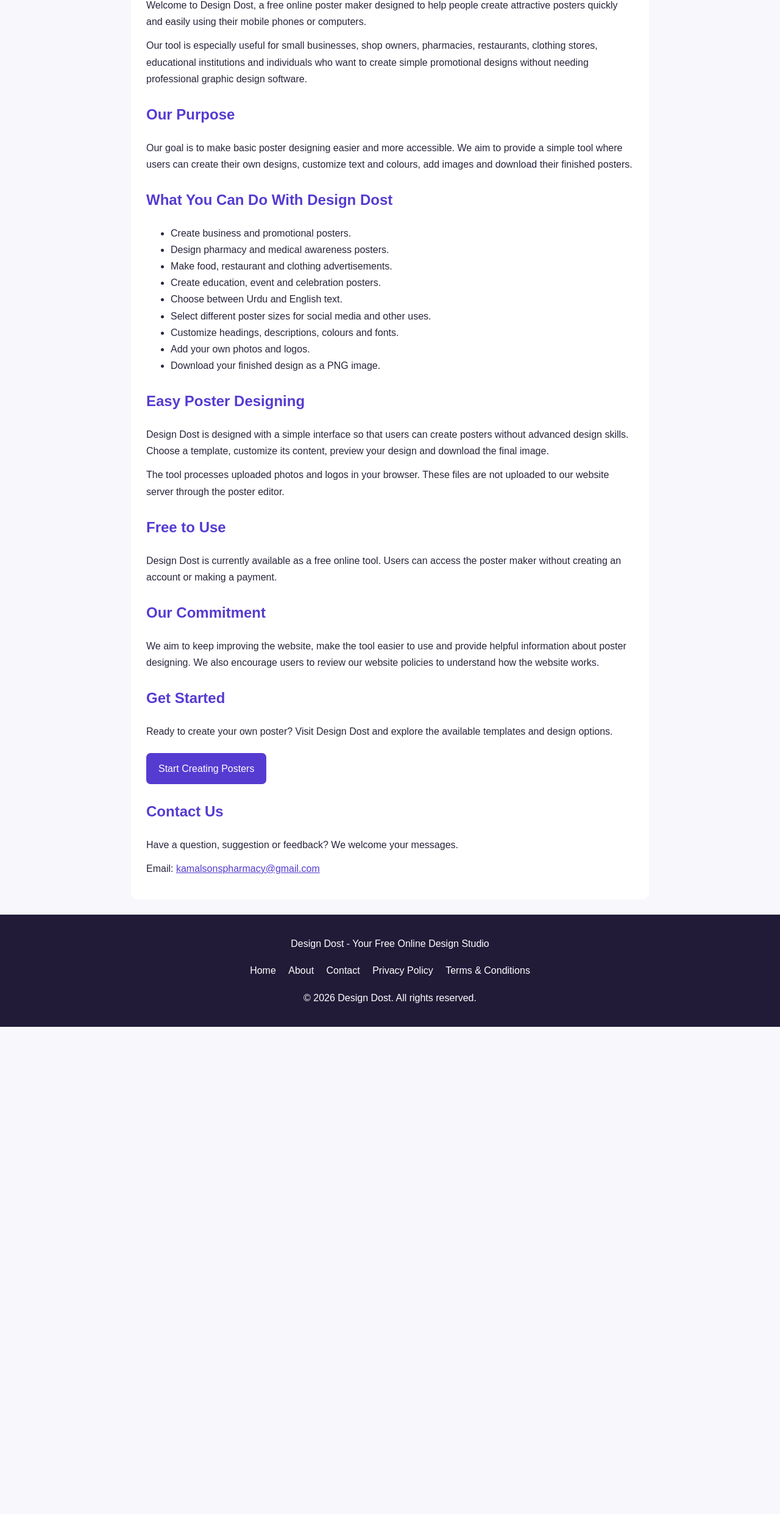
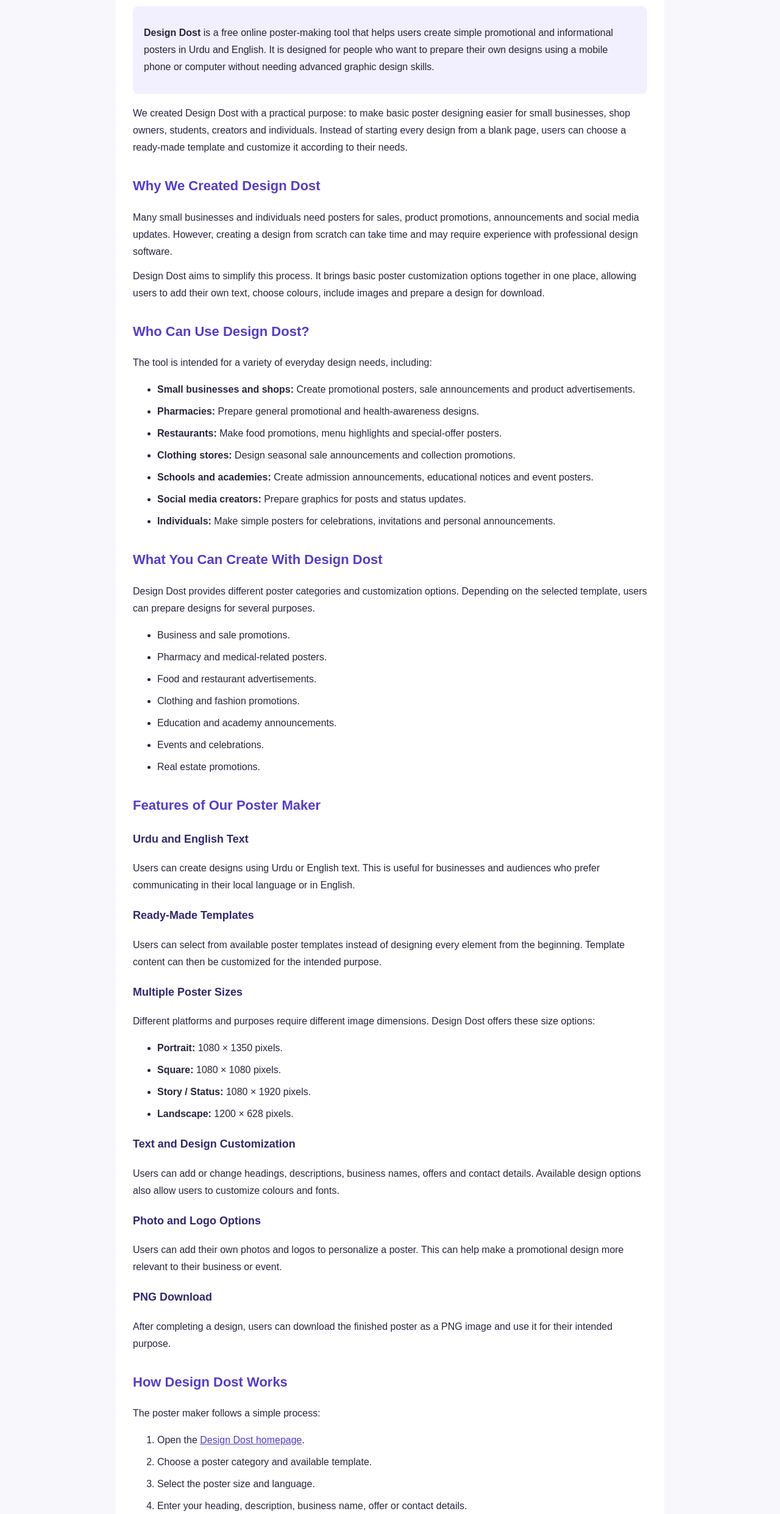
Before and after one commit to designdoststudio/designdoststudio.github.io, a plain HTML site: page about.html in a window 1280 px wide. Shown: the part 317-2800 px from the top of the page at 61% size. Before the commit the page ends 2001 px from the top, so only its background shows below. Drawn offline with Linux system fonts and the light colour scheme.

Commit message:
Update about.html

```diff
--- a/about.html
+++ b/about.html
@@ -4,35 +4,108 @@
 <head>
 <meta charset="UTF-8">
 <meta name="viewport" content="width=device-width, initial-scale=1.0">
+<meta name="theme-color" content="#563bd1">
 
-<title>About Design Dost - Free Online Poster Maker</title>
-<meta name="description" content="Learn about Design Dost, a free online Urdu and English poster maker that helps businesses, shops and creators design posters easily on mobile.">
+<title>About Design Dost | Free Urdu & English Poster Maker</title>
+<meta name="description" content="Learn about Design Dost, a free online Urdu and English poster maker. Discover its features, poster sizes, templates and how to create designs on mobile.">
 <meta name="robots" content="index, follow">
 <link rel="canonical" href="https://designdoststudio.github.io/about.html">
 
-<meta property="og:title" content="About Design Dost">
-<meta property="og:description" content="Discover our free online poster maker for Urdu and English designs.">
+<meta property="og:title" content="About Design Dost | Free Online Poster Maker">
+<meta property="og:description" content="Learn how Design Dost helps users create Urdu and English posters using a simple online design tool.">
 <meta property="og:url" content="https://designdoststudio.github.io/about.html">
 <meta property="og:type" content="website">
 
 <style>
 *{box-sizing:border-box}
-body{margin:0;font-family:Arial,sans-serif;line-height:1.7;color:#29243b;background:#f8f7fc}
-header{background:#563bd1;color:white;padding:22px 16px;text-align:center}
-header h1{margin:0;font-size:27px}
+body{
+margin:0;
+font-family:Arial,sans-serif;
+line-height:1.75;
+color:#29243b;
+background:#f8f7fc
+}
+header{
+background:#563bd1;
+color:white;
+padding:25px 16px;
+text-align:center
+}
+header h1{margin:0;font-size:28px}
 header p{margin:5px 0 0}
-nav{background:white;padding:13px;text-align:center;border-bottom:1px solid #eee}
-nav a{color:#563bd1;text-decoration:none;margin:5px 9px;font-weight:bold;font-size:14px}
-main{max-width:850px;margin:25px auto;padding:25px;background:white;border-radius:12px}
-h2{color:#563bd1;margin-top:25px}
+nav{
+background:white;
+padding:13px 8px;
+text-align:center;
+border-bottom:1px solid #eee
+}
+nav a{
+color:#563bd1;
+text-decoration:none;
+margin:5px 9px;
+font-weight:bold;
+font-size:14px
+}
+main{
+max-width:900px;
+margin:25px auto;
+padding:28px;
+background:white;
+border-radius:12px
+}
+h2{
+color:#563bd1;
+margin-top:30px;
+font-size:22px
+}
+h3{
+color:#34266f;
+margin-top:20px;
+font-size:18px
+}
 p{margin:12px 0}
+li{margin:8px 0}
 a{color:#563bd1}
-.cta{display:inline-block;background:#563bd1;color:white;text-decoration:none;padding:12px 20px;border-radius:7px;margin-top:10px}
-footer{background:#211b38;color:white;text-align:center;padding:22px 12px;margin-top:25px}
-footer a{color:white;text-decoration:none;margin:5px 8px;display:inline-block}
+.intro{
+background:#f2efff;
+padding:18px;
+border-radius:9px;
+margin:18px 0
+}
+.note{
+background:#f8f7fc;
+padding:15px;
+border-left:4px solid #563bd1;
+border-radius:6px;
+margin:18px 0
+}
+.cta{
+display:inline-block;
+background:#563bd1;
+color:white;
+text-decoration:none;
+padding:12px 21px;
+border-radius:7px;
+margin-top:10px;
+font-weight:bold
+}
+footer{
+background:#211b38;
+color:white;
+text-align:center;
+padding:22px 12px;
+margin-top:25px
+}
+footer a{
+color:white;
+text-decoration:none;
+margin:5px 8px;
+display:inline-block
+}
 @media(max-width:600px){
 main{margin:14px;padding:19px}
-header h1{font-size:23px}
+header h1{font-size:24px}
+h2{font-size:20px}
 }
 </style>
 </head>
@@ -45,7 +118,7 @@ header h1{font-size:23px}
 </header>
 
 <nav>
-<a href="index.html">Home</a>
+<a href="./">Home</a>
 <a href="about.html">About</a>
 <a href="contact.html">Contact</a>
 <a href="privacy.html">Privacy</a>
@@ -56,60 +129,148 @@ header h1{font-size:23px}
 
 <h2>About Design Dost</h2>
 
-<p>Welcome to Design Dost, a free online poster maker designed to help people create attractive posters quickly and easily using their mobile phones or computers.</p>
+<div class="intro">
+<p><strong>Design Dost</strong> is a free online poster-making tool that helps users create simple promotional and informational posters in Urdu and English. It is designed for people who want to prepare their own designs using a mobile phone or computer without needing advanced graphic design skills.</p>
+</div>
 
-<p>Our tool is especially useful for small businesses, shop owners, pharmacies, restaurants, clothing stores, educational institutions and individuals who want to create simple promotional designs without needing professional graphic design software.</p>
+<p>We created Design Dost with a practical purpose: to make basic poster designing easier for small businesses, shop owners, students, creators and individuals. Instead of starting every design from a blank page, users can choose a ready-made template and customize it according to their needs.</p>
 
-<h2>Our Purpose</h2>
+<h2>Why We Created Design Dost</h2>
 
-<p>Our goal is to make basic poster designing easier and more accessible. We aim to provide a simple tool where users can create their own designs, customize text and colours, add images and download their finished posters.</p>
+<p>Many small businesses and individuals need posters for sales, product promotions, announcements and social media updates. However, creating a design from scratch can take time and may require experience with professional design software.</p>
 
-<h2>What You Can Do With Design Dost</h2>
+<p>Design Dost aims to simplify this process. It brings basic poster customization options together in one place, allowing users to add their own text, choose colours, include images and prepare a design for download.</p>
+
+<h2>Who Can Use Design Dost?</h2>
+
+<p>The tool is intended for a variety of everyday design needs, including:</p>
 
 <ul>
-<li>Create business and promotional posters.</li>
-<li>Design pharmacy and medical awareness posters.</li>
-<li>Make food, restaurant and clothing advertisements.</li>
-<li>Create education, event and celebration posters.</li>
-<li>Choose between Urdu and English text.</li>
-<li>Select different poster sizes for social media and other uses.</li>
-<li>Customize headings, descriptions, colours and fonts.</li>
-<li>Add your own photos and logos.</li>
-<li>Download your finished design as a PNG image.</li>
+<li><strong>Small businesses and shops:</strong> Create promotional posters, sale announcements and product advertisements.</li>
+<li><strong>Pharmacies:</strong> Prepare general promotional and health-awareness designs.</li>
+<li><strong>Restaurants:</strong> Make food promotions, menu highlights and special-offer posters.</li>
+<li><strong>Clothing stores:</strong> Design seasonal sale announcements and collection promotions.</li>
+<li><strong>Schools and academies:</strong> Create admission announcements, educational notices and event posters.</li>
+<li><strong>Social media creators:</strong> Prepare graphics for posts and status updates.</li>
+<li><strong>Individuals:</strong> Make simple posters for celebrations, invitations and personal announcements.</li>
 </ul>
 
-<h2>Easy Poster Designing</h2>
+<h2>What You Can Create With Design Dost</h2>
 
-<p>Design Dost is designed with a simple interface so that users can create posters without advanced design skills. Choose a template, customize its content, preview your design and download the final image.</p>
+<p>Design Dost provides different poster categories and customization options. Depending on the selected template, users can prepare designs for several purposes.</p>
 
-<p>The tool processes uploaded photos and logos in your browser. These files are not uploaded to our website server through the poster editor.</p>
+<ul>
+<li>Business and sale promotions.</li>
+<li>Pharmacy and medical-related posters.</li>
+<li>Food and restaurant advertisements.</li>
+<li>Clothing and fashion promotions.</li>
+<li>Education and academy announcements.</li>
+<li>Events and celebrations.</li>
+<li>Real estate promotions.</li>
+</ul>
+
+<h2>Features of Our Poster Maker</h2>
+
+<h3>Urdu and English Text</h3>
+<p>Users can create designs using Urdu or English text. This is useful for businesses and audiences who prefer communicating in their local language or in English.</p>
+
+<h3>Ready-Made Templates</h3>
+<p>Users can select from available poster templates instead of designing every element from the beginning. Template content can then be customized for the intended purpose.</p>
+
+<h3>Multiple Poster Sizes</h3>
+<p>Different platforms and purposes require different image dimensions. Design Dost offers these size options:</p>
+
+<ul>
+<li><strong>Portrait:</strong> 1080 × 1350 pixels.</li>
+<li><strong>Square:</strong> 1080 × 1080 pixels.</li>
+<li><strong>Story / Status:</strong> 1080 × 1920 pixels.</li>
+<li><strong>Landscape:</strong> 1200 × 628 pixels.</li>
+</ul>
+
+<h3>Text and Design Customization</h3>
+<p>Users can add or change headings, descriptions, business names, offers and contact details. Available design options also allow users to customize colours and fonts.</p>
+
+<h3>Photo and Logo Options</h3>
+<p>Users can add their own photos and logos to personalize a poster. This can help make a promotional design more relevant to their business or event.</p>
+
+<h3>PNG Download</h3>
+<p>After completing a design, users can download the finished poster as a PNG image and use it for their intended purpose.</p>
+
+<h2>How Design Dost Works</h2>
+
+<p>The poster maker follows a simple process:</p>
+
+<ol>
+<li>Open the <a href="./">Design Dost homepage</a>.</li>
+<li>Choose a poster category and available template.</li>
+<li>Select the poster size and language.</li>
+<li>Enter your heading, description, business name, offer or contact details.</li>
+<li>Customize the available colours, fonts and images.</li>
+<li>Preview your design and make any necessary changes.</li>
+<li>Download the finished poster as a PNG image.</li>
+</ol>
+
+<p>Users can make changes to their content before downloading the final design. We recommend checking spelling, prices, contact details and other important information before sharing a poster.</p>
+
+<h2>Privacy and Uploaded Images</h2>
+
+<p>The poster editor processes uploaded photos and logos in the user's browser. These files are not uploaded to our website server through the poster editor.</p>
+
+<p>Users should only upload images and logos they have permission to use. Avoid adding private or sensitive information to public promotional designs.</p>
+
+<p>For more information about website data and privacy practices, please read our <a href="privacy.html">Privacy Policy</a>.</p>
+
+<h2>Helpful Poster Design Guides</h2>
+
+<p>Creating a useful poster is not only about choosing colours and adding text. A good design should communicate its message clearly and make important information easy to read.</p>
+
+<p>We also provide practical guides to help users understand basic poster design principles:</p>
+
+<ul>
+<li><a href="business-poster-guide.html">Business Poster Design Guide</a> – Learn how to prepare promotional posters for shops and businesses.</li>
+<li><a href="urdu-poster-design-guide.html">Urdu Poster Design Guide</a> – Learn how to create Urdu posters on mobile and improve text readability.</li>
+</ul>
+
+<h2>Our Approach to Improvement</h2>
+
+<p>Design Dost is an ongoing project. We aim to improve the website experience, make poster creation easier and provide useful educational information about designing posters.</p>
+
+<p>We welcome genuine feedback from users. Suggestions about templates, usability, language support and design options help us understand what can be improved.</p>
+
+<h2>Important Things to Know</h2>
+
+<ul>
+<li>Design Dost is a basic online poster-making tool, not a replacement for professional graphic design software.</li>
+<li>The available templates and editing options may vary.</li>
+<li>Users are responsible for checking the accuracy of the information they add to their posters.</li>
+<li>Users should make sure they have permission to use any uploaded photos, logos or other material.</li>
+<li>Downloading a poster does not automatically give users ownership of third-party images or trademarks used in it.</li>
+</ul>
 
 <h2>Free to Use</h2>
 
 <p>Design Dost is currently available as a free online tool. Users can access the poster maker without creating an account or making a payment.</p>
 
-<h2>Our Commitment</h2>
+<h2>Get Started With Design Dost</h2>
 
-<p>We aim to keep improving the website, make the tool easier to use and provide helpful information about poster designing. We also encourage users to review our website policies to understand how the website works.</p>
+<p>Whether you need a sale announcement, a business promotion, an educational notice or a simple celebration poster, you can explore the available templates and create a design of your own.</p>
 
-<h2>Get Started</h2>
-
-<p>Ready to create your own poster? Visit Design Dost and explore the available templates and design options.</p>
-
-<a class="cta" href="index.html">Start Creating Posters</a>
+<a class="cta" href="./">Open Free Poster Maker</a>
 
 <h2>Contact Us</h2>
 
-<p>Have a question, suggestion or feedback? We welcome your messages.</p>
+<p>If you have a question, suggestion, correction or feedback about Design Dost, you can contact us through email.</p>
 
-<p>Email: <a href="mailto:kamalsonspharmacy@gmail.com">kamalsonspharmacy@gmail.com</a></p>
+<p><strong>Email:</strong> <a href="mailto:kamalsonspharmacy@gmail.com">kamalsonspharmacy@gmail.com</a></p>
+
+<p>We appreciate constructive feedback and suggestions that help improve the website.</p>
 
 </main>
 
 <footer>
 <p>Design Dost - Your Free Online Design Studio</p>
 <div>
-<a href="index.html">Home</a>
+<a href="./">Home</a>
 <a href="about.html">About</a>
 <a href="contact.html">Contact</a>
 <a href="privacy.html">Privacy Policy</a>
```
